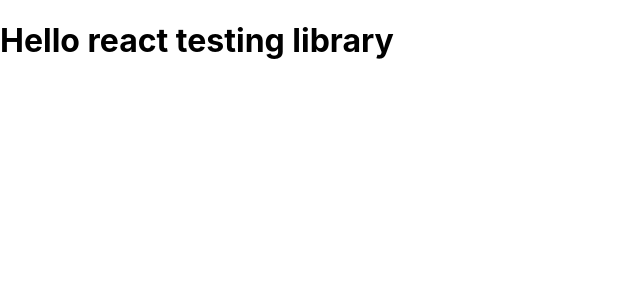
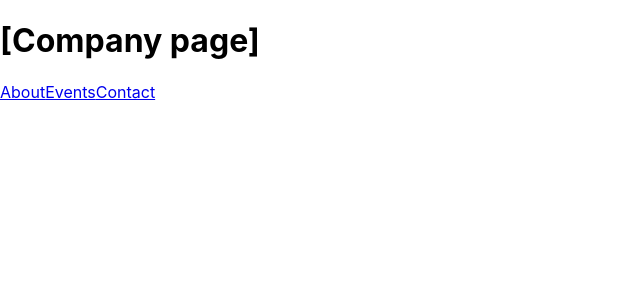
Before and after one commit to BilleLind/SemiBlockchainValgfag, a React (Create React App) app in the folder Courses/reactjsessential/: page / in a window 1280 px wide. Shown: the top 300 px of the page, without its empty margins (0-640 px from the left). Built offline with nearby package versions, Linux system fonts and the light colour scheme.

Commit message:
React routes

```diff
--- a/Courses/reactjsessential/package.json
+++ b/Courses/reactjsessential/package.json
@@ -6,8 +6,11 @@
     "@testing-library/jest-dom": "^5.11.9",
     "@testing-library/react": "^11.2.5",
     "@testing-library/user-event": "^12.6.3",
+    "history": "^5.0.0",
     "react": "^17.0.1",
     "react-dom": "^17.0.1",
+    "react-router": "^6.0.0-beta.0",
+    "react-router-dom": "^6.0.0-beta.0",
     "react-scripts": "4.0.2",
     "web-vitals": "^1.1.0"
   },
--- a/Courses/reactjsessential/src/App.js
+++ b/Courses/reactjsessential/src/App.js
@@ -1,9 +1,24 @@
 import './App.css';
 import React from 'react'
-//https://api.github.com/users/yokarak
+import {Routes, Route} from 'react-router-dom';
+import {Home, About, Events, Contact, Whoops404, Services, History, Location} from './pages'
 
 function App() {
-    return <h1>Hello react testing library</h1>;
+    return (
+    <div>
+        <Routes>
+            <Route path="/" element={<Home />}></Route>
+            <Route path="/about" element={<About />}>
+                <Route path="services" element={<Services/>}/>
+                <Route path="history" element={<History/>}/>
+                <Route path="location" element={<Location/>}/>
+            </Route>
+            <Route path="/events" element={<Events />}></Route>
+            <Route path="/contact" element={<Contact />}></Route>
+            <Route path="*" element={<Whoops404 />}></Route>
+        </Routes>
+    </div>
+    )
 }
 
 export default App;
--- a/Courses/reactjsessential/src/index.js
+++ b/Courses/reactjsessential/src/index.js
@@ -3,13 +3,19 @@ import ReactDOM from "react-dom";
 import "./index.css";
 import reportWebVitals from "./reportWebVitals";
 import App from "./App";
-
+import { BrowserRouter as Router } from 'react-router-dom';
 
 ReactDOM.render(
-  <App/>
+  <Router>
+    <App/>
+  </Router>
   ,
   document.getElementById("root")
 );
+
+
+
+
 
 // If you want to start measuring performance in your app, pass a function
 // to log results (for example: reportWebVitals(console.log))
--- /dev/null
+++ b/Courses/reactjsessential/src/pages.js
@@ -0,0 +1,91 @@
+import React from 'react';
+import {Link, Outlet, useLocation} from 'react-router-dom';
+
+
+export function Home() {
+    return (
+        <div>
+            <h1>[Company page]</h1>
+            <nav>
+                <Link to="about">About</Link>
+                <Link to="events">Events</Link>
+                <Link to="contact">Contact</Link>
+            </nav>
+        </div>
+    );
+}
+
+export function About() {
+    return (
+        <div>
+            <h1>[About page]</h1>
+            <Outlet/>
+            <nav>
+                <Link to="/events">Events</Link>
+                <Link to="/contact">Contact</Link>
+                <Link to="/">Home</Link>
+            </nav>
+        </div>
+    );
+}
+
+export function Services() {
+    return (
+        <div>
+            <h2>Our Services</h2>
+        </div>
+    );
+}
+
+export function History() {
+    return (
+        <div>
+            <h2>Our Histroy</h2>
+        </div>
+    );
+}
+
+export function Location() {
+    return (
+        <div>
+            <h2>Our Location</h2>
+        </div>
+    );
+}
+
+export function Events() {
+    return (
+        <div>
+            <h1>[Events page]</h1>
+            <nav>
+                <Link to="/about">About</Link>
+                <Link to="/contact">Contact</Link>
+                <Link to="/">Home</Link>
+
+            </nav>
+        </div>
+    );
+}
+
+export function Contact() {
+    return (
+        <div>
+            <h1>[Contact page]</h1>
+            <nav>
+                <Link to="/about">About</Link>
+                <Link to="/events">Events</Link>
+                <Link to="/">Home</Link>
+
+            </nav>
+        </div>
+    );
+}
+
+export function Whoops404() {
+    let location = useLocation();
+    return (
+        <div>
+            <h1> Resource not found at {location.pathname}!</h1>
+        </div>
+    )
+}
```
Also changed, not shown: 1 other file (tests, documents, lock files or other folders).
